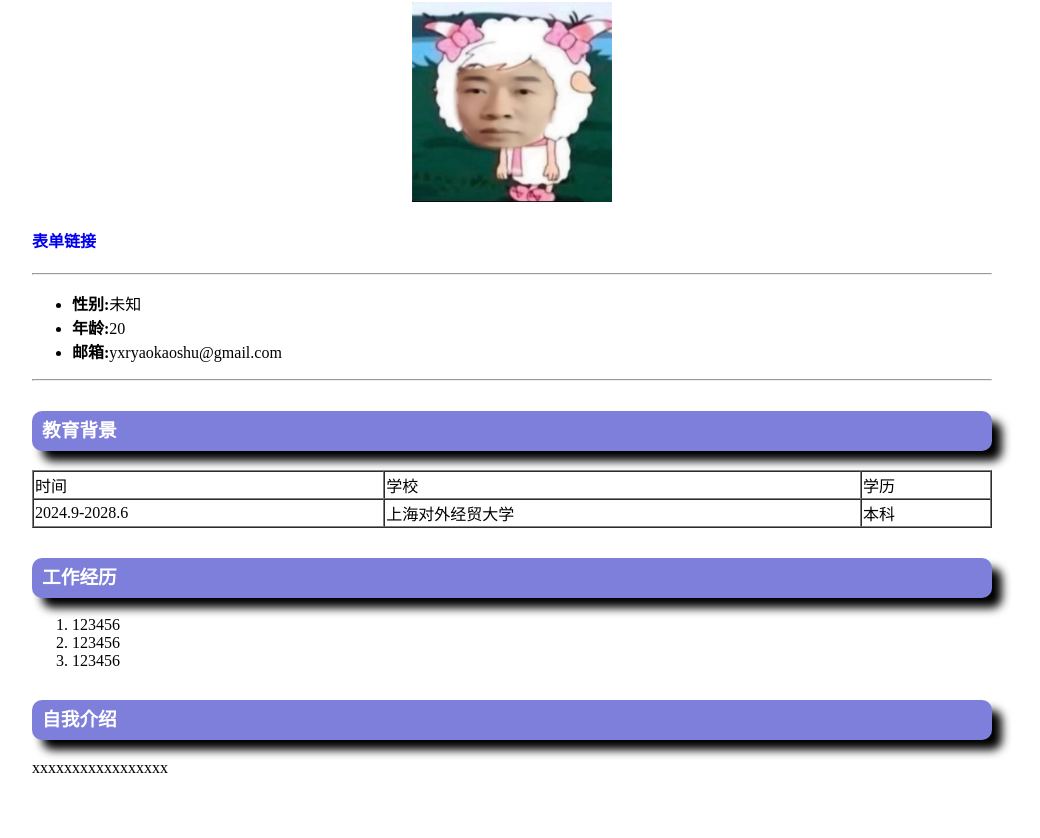
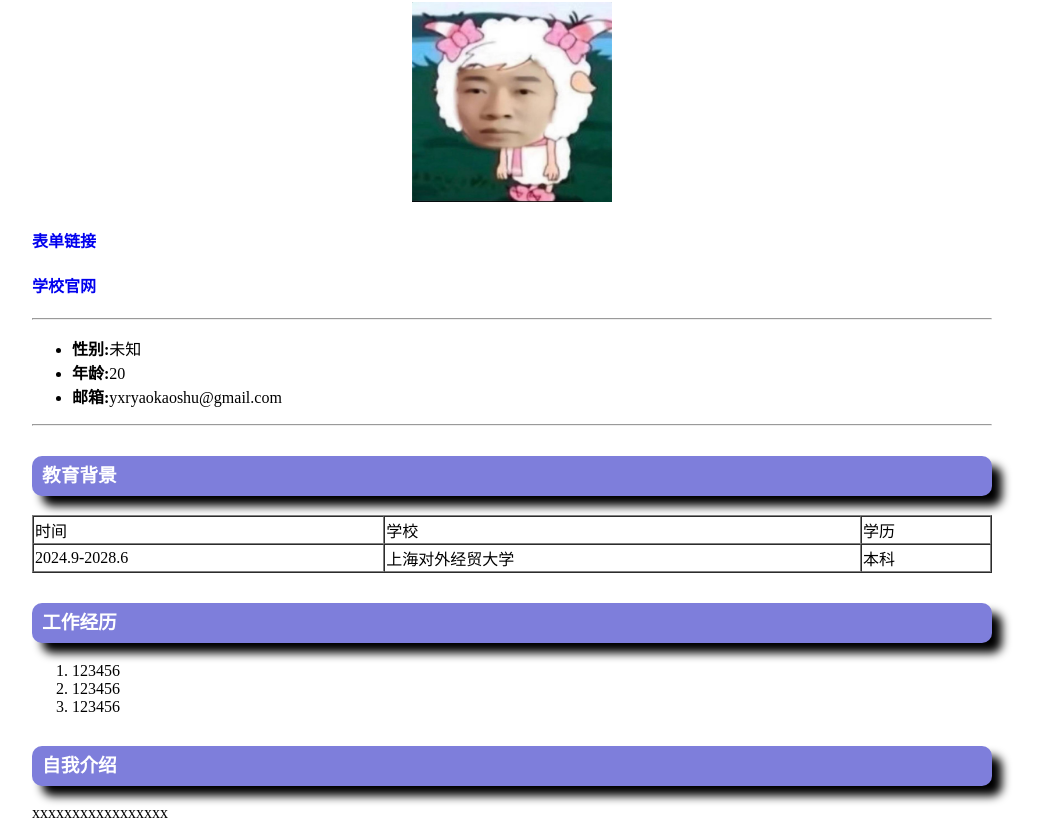
Before and after one commit to Yang-716/Yang-716.github.io, a plain HTML site: page index.html in a window 1280 px wide. Shown: the part 87-925 px from the top of the page, without its empty margins (128-1168 px from the left). Before the commit the page ends 880 px from the top, so only its background shows below. Drawn offline with Linux system fonts and the light colour scheme.

Commit message:
Add files via upload

```diff
--- a/index.html
+++ b/index.html
@@ -34,6 +34,7 @@
     </div>
 
    <h4><a href="form.html">表单链接</a></h4>
+   <h4><a href="suibe-flex.html">学校官网</a></h4>
   <hr>
   <ul>
     <li><b>性别:</b>未知 </li>
```
